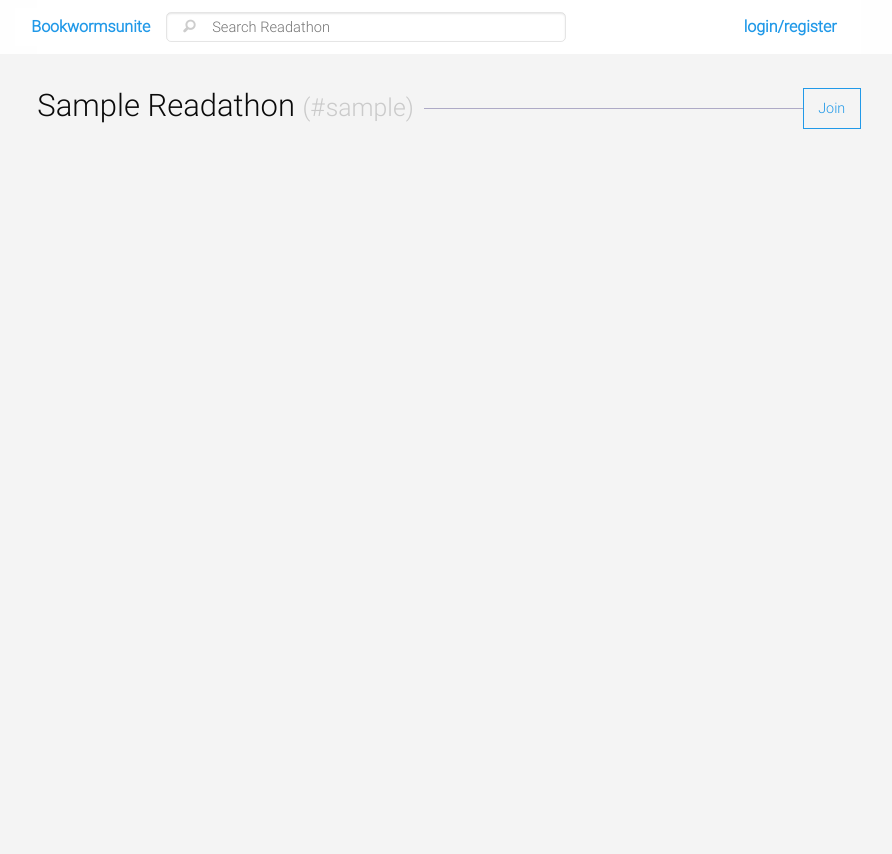
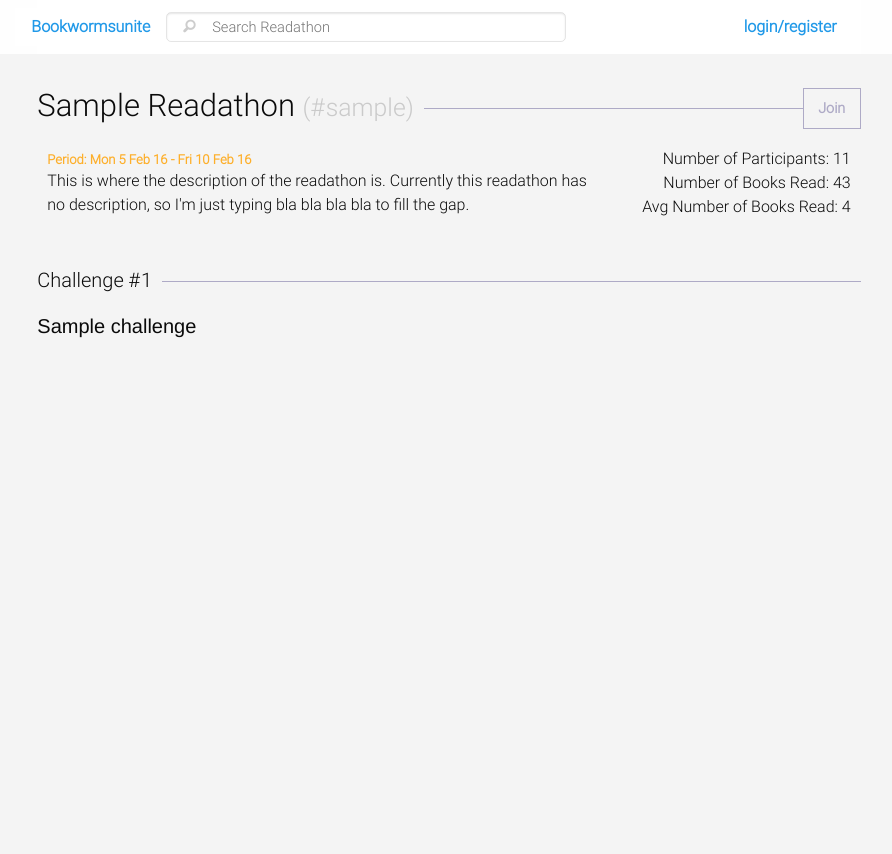
Before and after one commit to mspj/ITech, a Django app: a page that uses templates/bookwormsunite/readathon.html in a window 1280 px wide. Shown: the whole page, without its empty margins (191-1083 px from the left). Run offline with Django 3.2, Linux system fonts and the light colour scheme; tables that the repository leaves empty hold one stand-in row (values such as "Sample post").

Commit message:
update readathon page a little bit -Pim

```diff
--- a/static/bookwormsunite/css/app.css
+++ b/static/bookwormsunite/css/app.css
@@ -171,7 +171,7 @@ div#profile-readathon-list a {
 #profile-profile-plate {
     border-radius: 3px;
     padding: 0.5rem;
-    border: 1px solid rgba(0,0,0,0.2);
+    border: 1px solid rgba(0, 0, 0, 0.2);
     /*background-color: rgb(173, 169, 198);*/
     /*background-color: rgb(255, 255, 255);*/
 }
@@ -197,5 +197,30 @@ div#profile-readathon-list a {
     float: right;
     margin-bottom: 0;
     margin-top: -1rem;
+    border: 1px solid rgb(174, 170, 198);
     background-color: rgb(244, 244, 244);
+    color: rgb(174, 170, 198);
+    font-weight: 700;
 }
+
+#readathon-join-btn:hover {
+    background-color: white;
+    font-weight: 900;
+}
+
+.datetime-text {
+    font-weight: bolder;
+    font-size: 13px;
+    color: rgba(253, 175, 43, 1)
+}
+
+#readathon-summary-plate table {
+    margin-bottom: 0;
+    width: 100%;
+}
+
+#readathon-summary-plate table tbody {
+    border: none;
+    background-color: transparent;
+    vertical-align: middle;
+}
--- a/templates/bookwormsunite/readathon.html
+++ b/templates/bookwormsunite/readathon.html
@@ -13,7 +13,35 @@
                 <small>(#{{ readathon.slug }})</small></span>
                 <a href="#" class="button hollow" id="readathon-join-btn">Join</a>
             </h3>
+            <div id="readathon-summary-plate">
+                <table>
+                    <tbody>
+                    <tr>
+                        <td style="width: 70%">
+                            <div class="datetime-text">Period: Mon 5 Feb 16 - Fri 10 Feb 16</div>
+                            <div>This is where the description of the readathon is. Currently this readathon has no
+                                description, so I'm just typing bla bla bla bla to fill the gap.
+                            </div>
+                        </td>
+                        <td style="width: 30%; text-align: right;">
+                            <div>Number of Participants: 11</div>
+                            <div>Number of Books Read: 43</div>
+                            <div>Avg Number of Books Read: 4</div>
+                        </td>
+                    </tr>
+                    </tbody>
+                </table>
+            </div>
         </div>
+
+        {% for challenge in challenges %}
+
+            <div class="blog-post">
+                <h5 class="blog-title smaller"><span>Challenge #{{ forloop.counter }}</span></h5>
+                <h5>{{ challenge.name }}</h5>
+            </div>
+
+        {% endfor %}
 
     </div>
 
```
Also changed, not shown: templates/bookwormsunite/user_info.html (+4 -4 lines).
